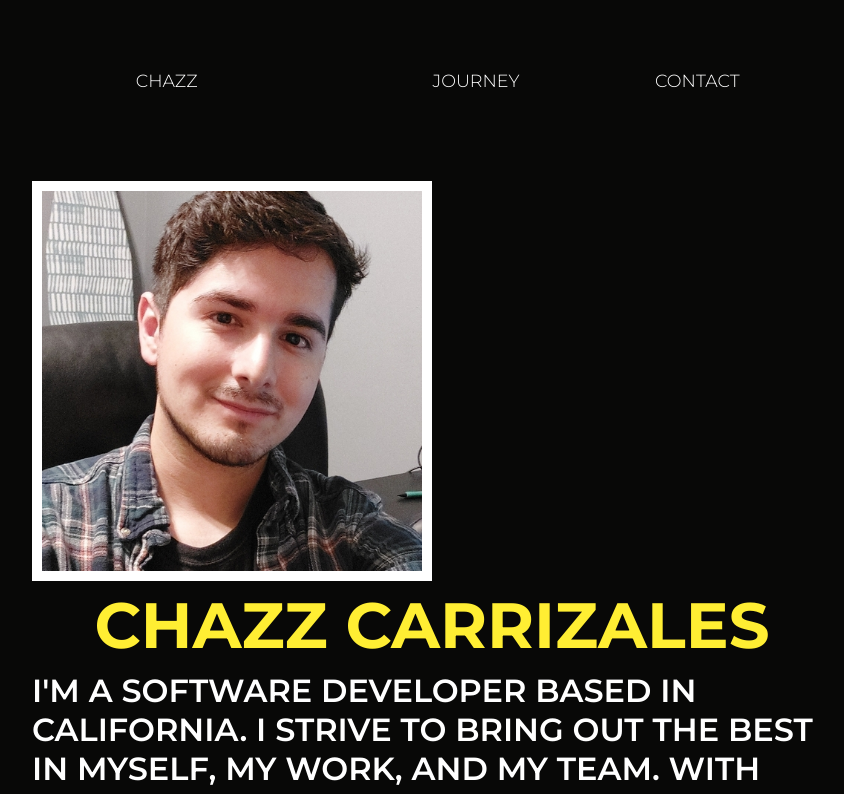
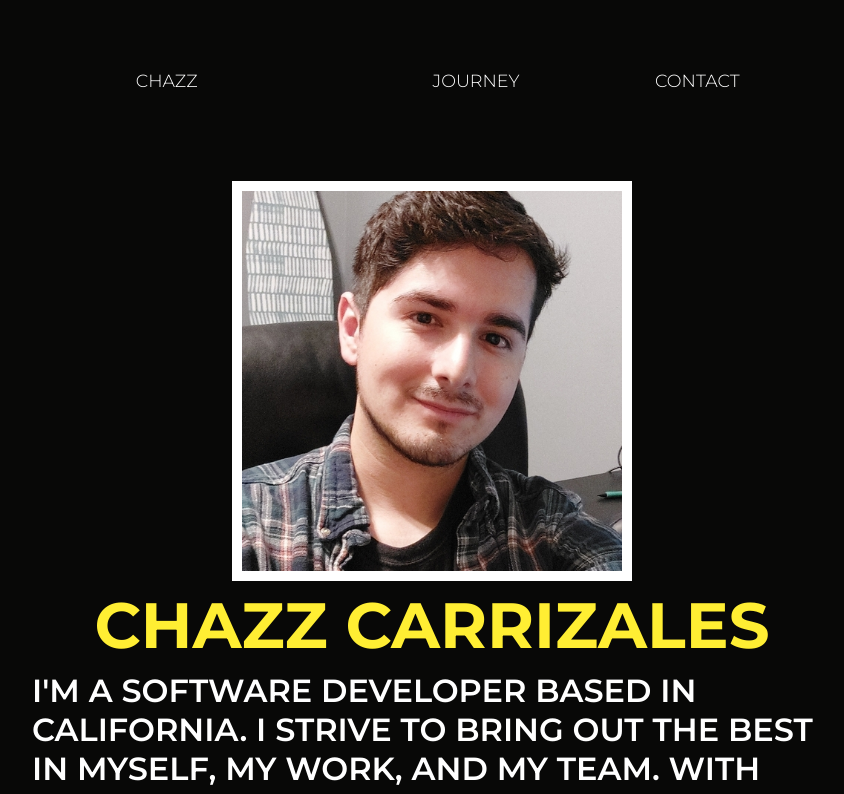
Before and after one commit to czcarrizales/react-portfolio, a React (Create React App) app: page / in a window 1280 px wide. Shown: the top 794 px of the page, without its empty margins (208-1052 px from the left). Built offline with nearby package versions, Linux system fonts and the light colour scheme.

Commit message:
fixing margins Hero img

```diff
--- a/src/css/Hero.css
+++ b/src/css/Hero.css
@@ -87,10 +87,6 @@
         font-size: 4rem;
     }
 
-    .hero-img {
-        margin-left: 0;
-    }
-
     .hero-text p {
         font-size: 2rem;
         max-width: none;
@@ -111,6 +107,7 @@
     .hero-img {
         width: 50%;
         margin: auto;
+        margin-top: 0;
         max-width: 500px;
     }
 
```
